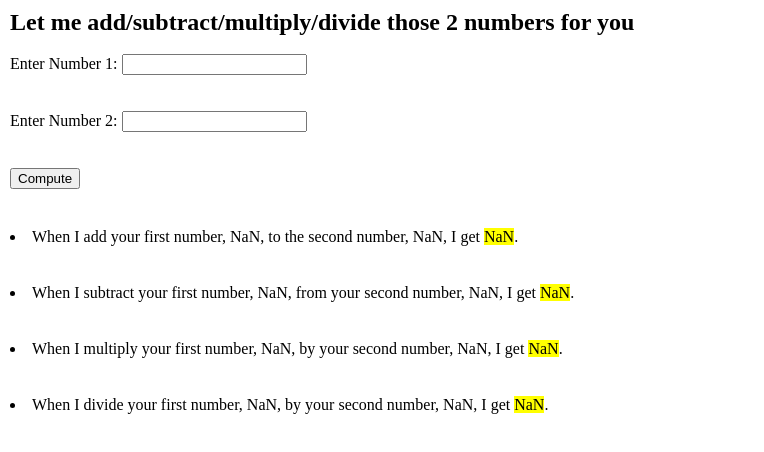
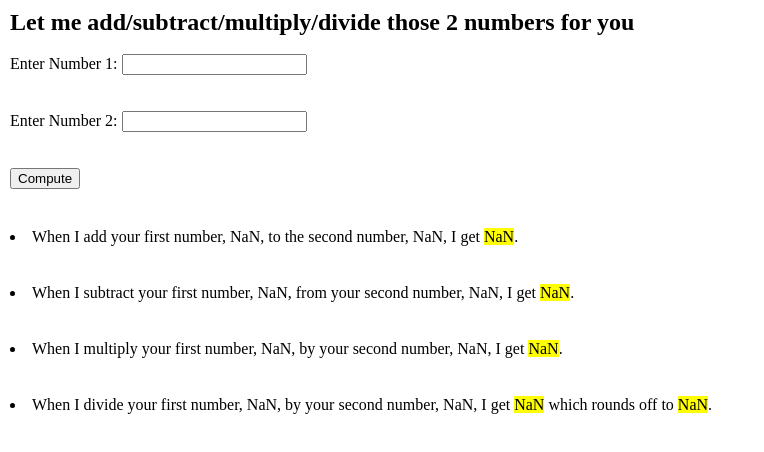
Before and after one commit to sandeepmj/calc-homework, a plain HTML site: page index.html in a window 1280 px wide. Both pictures are taken after a click on the button "Compute". Shown: the whole page, without its empty margins (0-764 px from the left). Drawn offline with nearby package versions, Linux system fonts and the light colour scheme.

Commit message:
rounding quotient

```diff
--- a/index.html
+++ b/index.html
@@ -57,7 +57,7 @@
             </p>
             <p>
                 <li>
-                    When I divide your first number, <span class="first-number"></span>, by your second number, <span class="second-number"></span>, I get <span id="show-quotient" class="highlight"></span>.
+                    When I divide your first number, <span class="first-number"></span>, by your second number, <span class="second-number"></span>, I get <span id="show-quotient" class="highlight"></span> which rounds off to <span id="show-rounded" class="highlight"></span>.
                 </li>
             </p>
         </div>
```
